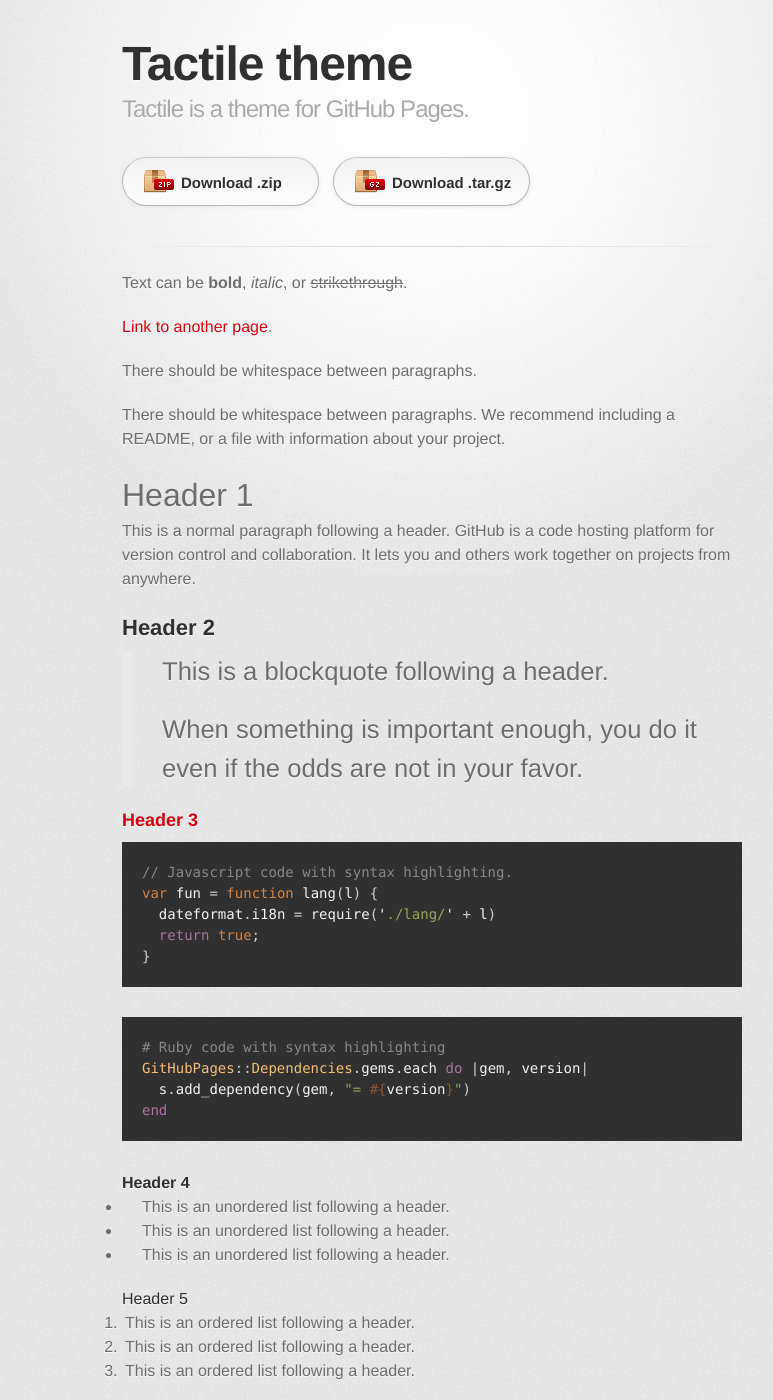
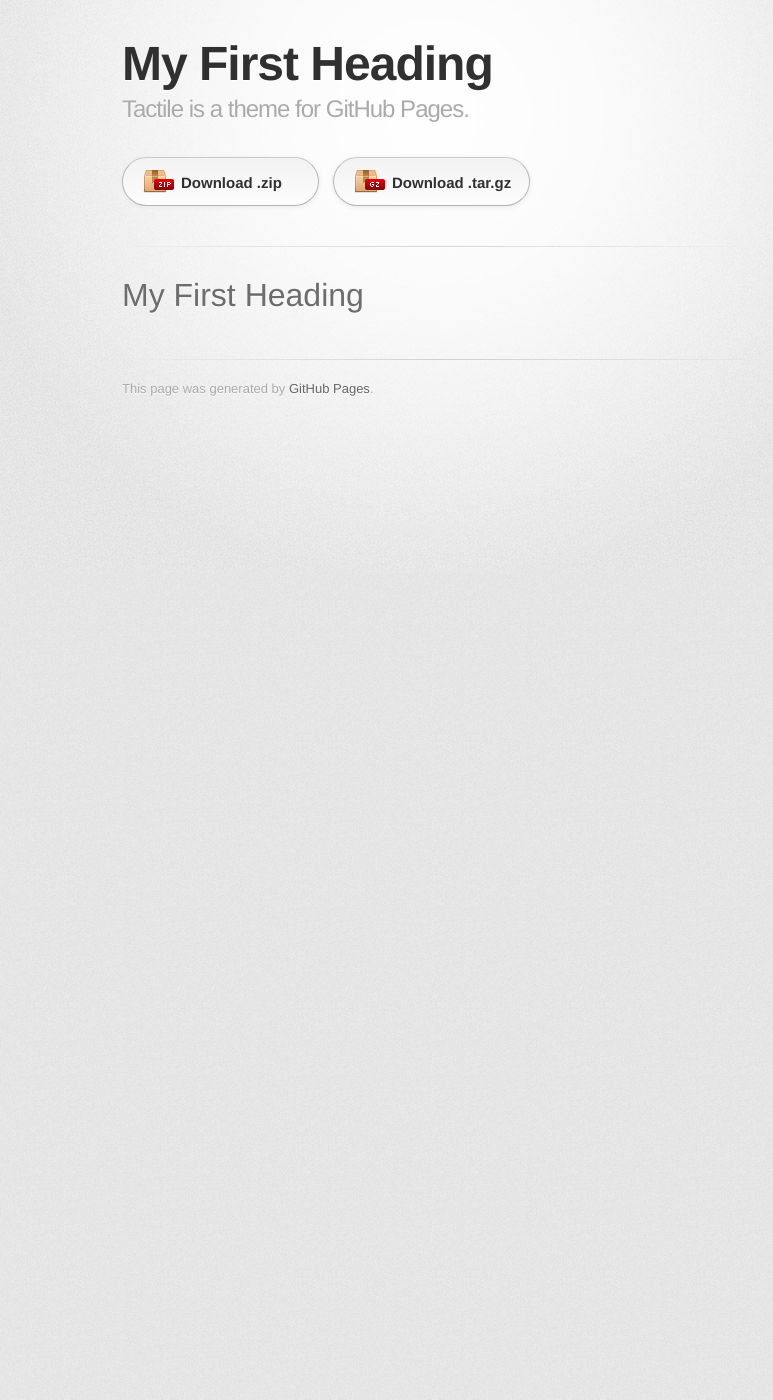
Before and after one commit to mason-msba/mason-msba.github.io, a Jekyll site: the page built from index.md, in a window 1280 px wide and 1400 px high. Shown: the whole window, without its empty margins (208-981 px from the left). Built offline with Jekyll 4.4.1, drawn with Linux system fonts in a browser that asks for light colours; some web fonts are replaced; our own code applies the rules of GitHub Pages for plain Markdown files; some of the changed text lies outside the part shown.

Commit message:
Update index.md

````diff
--- a/index.md
+++ b/index.md
@@ -2,122 +2,4 @@
 layout: default
 ---
 
-Text can be **bold**, _italic_, or ~~strikethrough~~.
-
-[Link to another page](./another-page.html).
-
-There should be whitespace between paragraphs.
-
-There should be whitespace between paragraphs. We recommend including a README, or a file with information about your project.
-
-# Header 1
-
-This is a normal paragraph following a header. GitHub is a code hosting platform for version control and collaboration. It lets you and others work together on projects from anywhere.
-
-## Header 2
-
-> This is a blockquote following a header.
->
-> When something is important enough, you do it even if the odds are not in your favor.
-
-### Header 3
-
-```js
-// Javascript code with syntax highlighting.
-var fun = function lang(l) {
-  dateformat.i18n = require('./lang/' + l)
-  return true;
-}
-```
-
-```ruby
-# Ruby code with syntax highlighting
-GitHubPages::Dependencies.gems.each do |gem, version|
-  s.add_dependency(gem, "= #{version}")
-end
-```
-
-#### Header 4
-
-*   This is an unordered list following a header.
-*   This is an unordered list following a header.
-*   This is an unordered list following a header.
-
-##### Header 5
-
-1.  This is an ordered list following a header.
-2.  This is an ordered list following a header.
-3.  This is an ordered list following a header.
-
-###### Header 6
-
-| head1        | head two          | three |
-|:-------------|:------------------|:------|
-| ok           | good swedish fish | nice  |
-| out of stock | good and plenty   | nice  |
-| ok           | good `oreos`      | hmm   |
-| ok           | good `zoute` drop | yumm  |
-
-### There's a horizontal rule below this.
-
-* * *
-
-### Here is an unordered list:
-
-*   Item foo
-*   Item bar
-*   Item baz
-*   Item zip
-
-### And an ordered list:
-
-1.  Item one
-1.  Item two
-1.  Item three
-1.  Item four
-
-### And a nested list:
-
-- level 1 item
-  - level 2 item
-  - level 2 item
-    - level 3 item
-    - level 3 item
-- level 1 item
-  - level 2 item
-  - level 2 item
-  - level 2 item
-- level 1 item
-  - level 2 item
-  - level 2 item
-- level 1 item
-
-### Small image
-
-![Octocat](https://github.githubassets.com/images/icons/emoji/octocat.png)
-
-### Large image
-
-![Branching](https://guides.github.com/activities/hello-world/branching.png)
-
-
-### Definition lists can be used with HTML syntax.
-
-<dl>
-<dt>Name</dt>
-<dd>Godzilla</dd>
-<dt>Born</dt>
-<dd>1952</dd>
-<dt>Birthplace</dt>
-<dd>Japan</dd>
-<dt>Color</dt>
-<dd>Green</dd>
-</dl>
-
-```
-Long, single-line code blocks should not wrap. They should horizontally scroll if they are too long. This line should be long enough to demonstrate this.
-```
-
-```
-The final element.
-```
+# My First Heading
````
